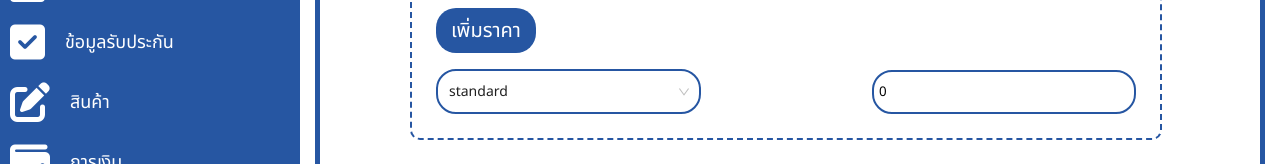
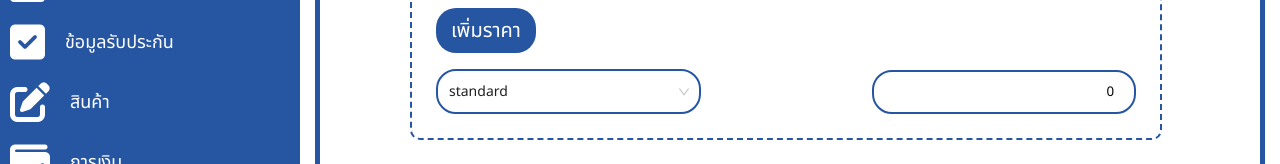
Before and after one commit to HamHarry/kats, a React (Vite) app: page /admin/product/createProduct in a window 1280 px wide. Shown: the part 422-586 px from the top of the page. Built offline with nearby package versions, Linux system fonts and the light colour scheme.

Commit message:
ปรับแต่งหน้า CreateProductAdminpage

```diff
--- a/src/addminpage/createproductadminpage/CreateProductAdminPage.css
+++ b/src/addminpage/createproductadminpage/CreateProductAdminPage.css
@@ -125,4 +125,8 @@
     border-radius: 20px !important;
     border: 2px solid #2656a2;
   }
+
+  .input-prices {
+    text-align: end;
+  }
 }
--- a/src/addminpage/createproductadminpage/CreateProductAdminPage.tsx
+++ b/src/addminpage/createproductadminpage/CreateProductAdminPage.tsx
@@ -185,7 +185,13 @@ const CreateProductAdminPage = () => {
                     name={`productDetails.${index}.price`}
                     defaultValue={detail.price}
                     render={({ field }) => {
-                      return <input {...field} type="text" />;
+                      return (
+                        <input
+                          className="input-prices"
+                          {...field}
+                          type="number"
+                        />
+                      );
                     }}
                   />
 
```
